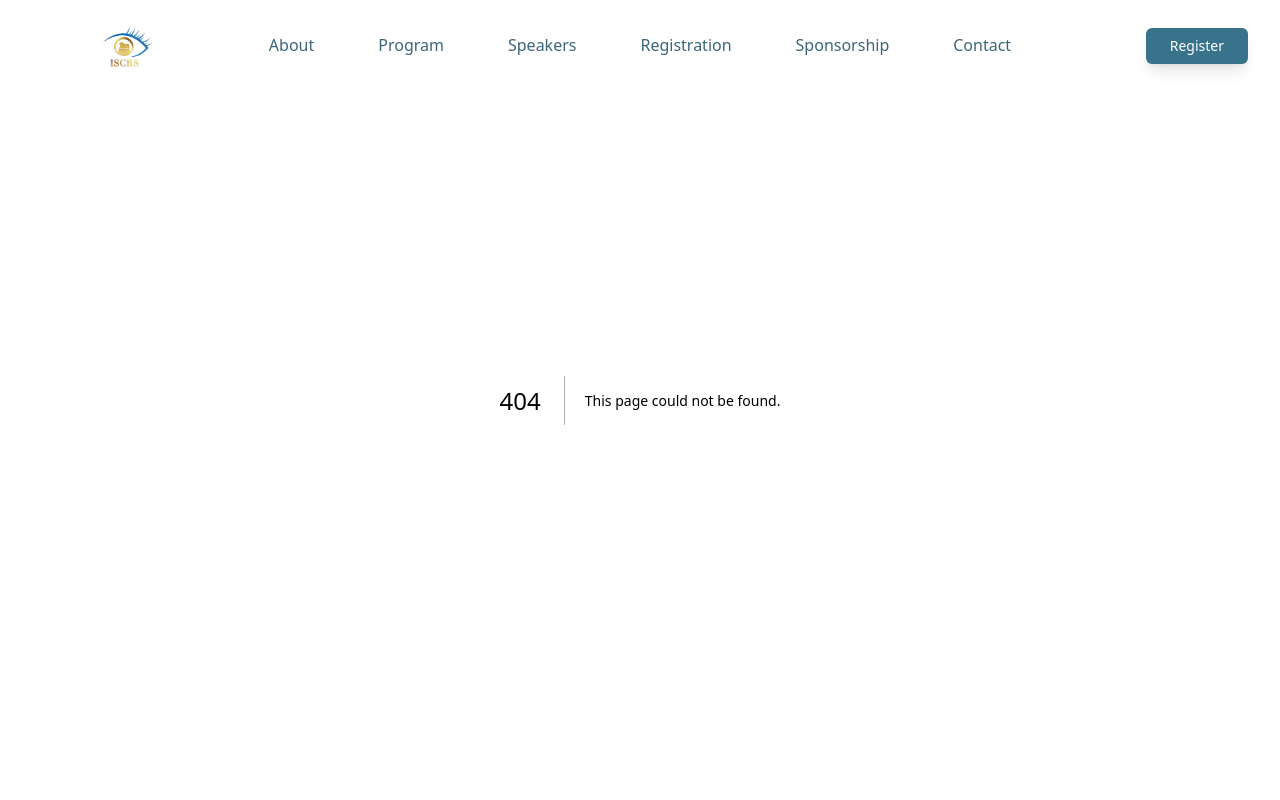
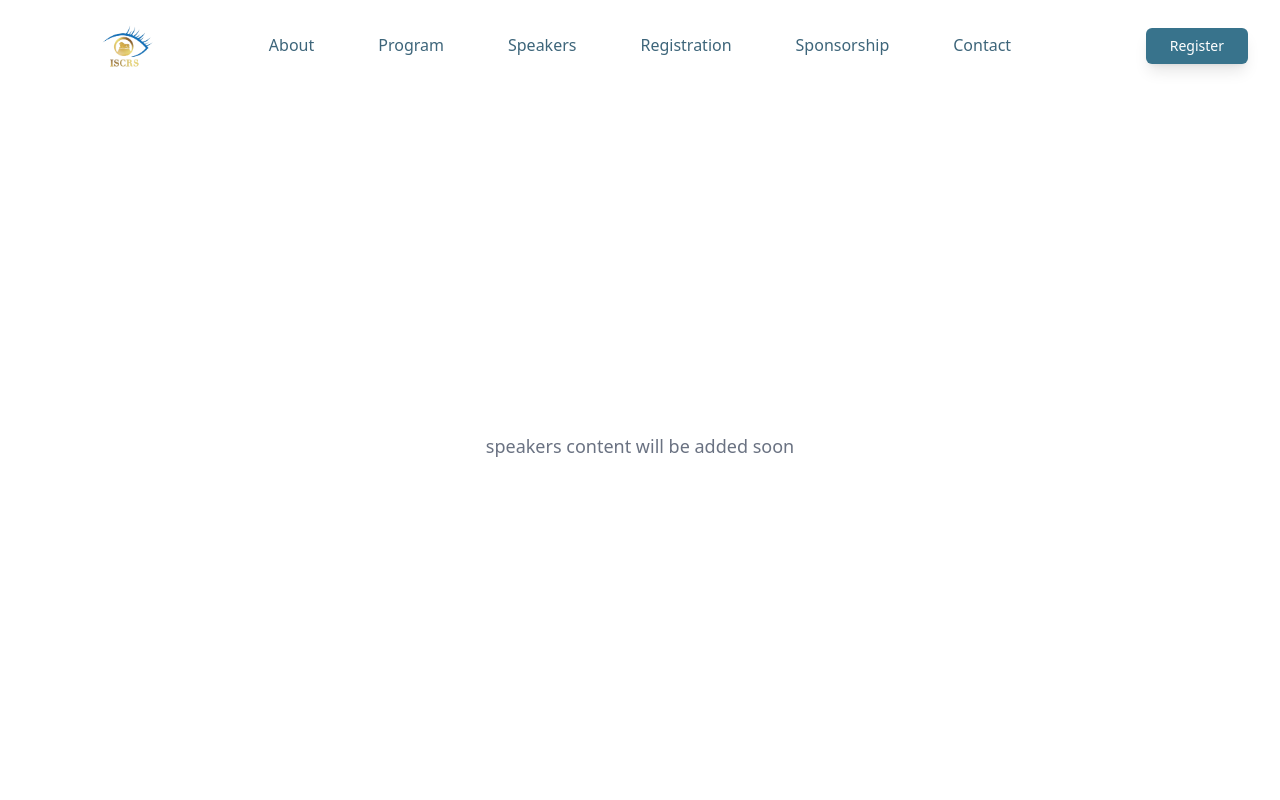
Before and after one commit to KAPITA-TECH/ISCRS, a Next.js app: page /speakers in a window 1280 px wide. Before the commit this address had no page. Shown: the top 800 px of the page. Built offline with nearby package versions, Linux system fonts and the light colour scheme.

Commit message:
speakers page

```diff
--- a/package.json
+++ b/package.json
@@ -3,8 +3,8 @@
   "version": "0.1.0",
   "private": true,
   "scripts": {
-    "dev": "next dev --turbopack",
-    "build": "next build --turbopack",
+    "dev": "next dev",
+    "build": "next build",
     "start": "next start",
     "lint": "eslint"
   },
--- /dev/null
+++ b/src/app/speakers/page.tsx
@@ -0,0 +1,31 @@
+import type { Metadata } from "next";
+
+export const metadata: Metadata = {
+  title: "Speakers | ISCRS",
+  description: "Speakers page - content coming soon",
+};
+
+export default function SpeakersPage() {
+  return (
+    <main className="min-h-screen bg-white">
+      {/* Hero Section */}
+      <section
+        className="pt-32 pb-20 lg:pt-40 lg:pb-28"
+        style={{
+          background: "linear-gradient(135deg, var(--color-cards) 0%, var(--color-primary) 100%)",
+        }}
+      >
+        <div className="max-w-7xl mx-auto px-4 sm:px-6 lg:px-8 text-center">
+          <h1 className="text-3xl sm:text-4xl lg:text-5xl font-bold text-white mb-4">speakers</h1>
+        </div>
+      </section>
+
+      {/* Placeholder Content */}
+      <section className="py-16 lg:py-24 bg-white">
+        <div className="max-w-3xl mx-auto px-4 sm:px-6 lg:px-8 text-center">
+          <p className="text-gray-500 text-base lg:text-lg">speakers  content will be added soon</p>
+        </div>
+      </section>
+    </main>
+  );
+}
--- a/src/components/Footer.tsx
+++ b/src/components/Footer.tsx
@@ -9,7 +9,9 @@ const Footer = () => {
           {/* Left: Logo + Socials */}
           <div>
             <div className="flex items-center gap-3 mb-4">
-              <Image src="/images/ISCRS_Logo_page-0001-removebg-preview.png" alt="ISCRS" width={112} height={112} />
+              <Link href="/" aria-label="Go to homepage" className="flex items-center">
+                <Image src="/images/ISCRS_Logo_page-0001-removebg-preview.png" alt="ISCRS" width={112} height={112} />
+              </Link>
               <div className="text-[#38738c] font-semibold text-lg">ISCRS</div>
             </div>
             <div className="text-sm text-gray-600 mb-4">Iraqi Society of Cataract and Refractive Surgery</div>
@@ -25,12 +27,12 @@ const Footer = () => {
           <div className="md:col-span-1">
             <div className="text-[#38738c] font-semibold mb-4">Quick Links</div>
             <ul className="space-y-2 text-sm text-gray-700">
-              <li><Link href="#" className="hover:text-[#1d5875]">About</Link></li>
-              <li><Link href="#" className="hover:text-[#1d5875]">Program</Link></li>
-              <li><Link href="#" className="hover:text-[#1d5875]">Speakers</Link></li>
-              <li><Link href="#" className="hover:text-[#1d5875]">Registration</Link></li>
-              <li><Link href="#" className="hover:text-[#1d5875]">Sponsorship</Link></li>
-              <li><Link href="#" className="hover:text-[#1d5875]">Contact</Link></li>
+              <li><Link href="/about" className="hover:text-[#1d5875]">About</Link></li>
+              <li><Link href="/program" className="hover:text-[#1d5875]">Program</Link></li>
+              <li><Link href="#speakers" className="hover:text-[#1d5875]">Speakers</Link></li>
+              <li><Link href="#registration" className="hover:text-[#1d5875]">Registration</Link></li>
+              <li><Link href="#sponsorship" className="hover:text-[#1d5875]">Sponsorship</Link></li>
+              <li><Link href="#contact" className="hover:text-[#1d5875]">Contact</Link></li>
             </ul>
           </div>
 
--- a/src/components/Header.tsx
+++ b/src/components/Header.tsx
@@ -2,10 +2,13 @@
 
 import { useState, useEffect } from "react";
 import Image from "next/image";
+import { usePathname } from "next/navigation";
+import Link from "next/link";
 
 const Header = () => {
   const [isMenuOpen, setIsMenuOpen] = useState(false);
   const [isScrolled, setIsScrolled] = useState(false);
+  const pathname = usePathname();
 
   useEffect(() => {
     const handleScroll = () => {
@@ -17,24 +20,26 @@ const Header = () => {
   }, []);
 
   const navigationLinks = [
-    { name: "About", href: "#about" },
-    { name: "Program", href: "#program" },
-    { name: "Speakers", href: "#speakers" },
+    { name: "About", href: "/about" },
+    { name: "Program", href: "/program" },
+    { name: "Speakers", href: "/speakers" },
     { name: "Registration", href: "#registration" },
     { name: "Sponsorship", href: "#sponsorship" },
     { name: "Contact", href: "#contact" },
   ];
 
+  const showWhiteHeader = !isScrolled && (pathname === "/speakers" || pathname === "/program");
+
   return (
     <header
       className={`fixed top-0 left-0 right-0 z-50 transition-all duration-500 ease-in-out ${
-        isScrolled ? "backdrop-blur-lg shadow-lg" : ""
+        isScrolled ? "backdrop-blur-lg shadow-lg" : showWhiteHeader ? "bg-white" : ""
       }`}
     >
       <div className="max-w-7xl mx-auto px-4 sm:px-6 lg:px-8">
         <div className="flex items-center justify-between py-1 lg:py-1.5">
           {/* Logo */}
-          <div className="flex-shrink-0 flex items-center ml-4 lg:ml-8 xl:ml-12">
+          <Link href="/" className="flex-shrink-0 flex items-center ml-4 lg:ml-8 xl:ml-12">
             <Image
               src="/images/ISCRS_Logo_page-0001-removebg-preview.png"
               alt="ISCRS Logo"
@@ -43,7 +48,7 @@ const Header = () => {
               className="h-16 lg:h-18 xl:h-20 w-auto transition-all duration-300 hover:scale-105"
               priority
             />
-          </div>
+          </Link>
 
           {/* Desktop Navigation - Centered */}
           <nav className="hidden md:flex items-center absolute left-1/2 transform -translate-x-1/2">
```
